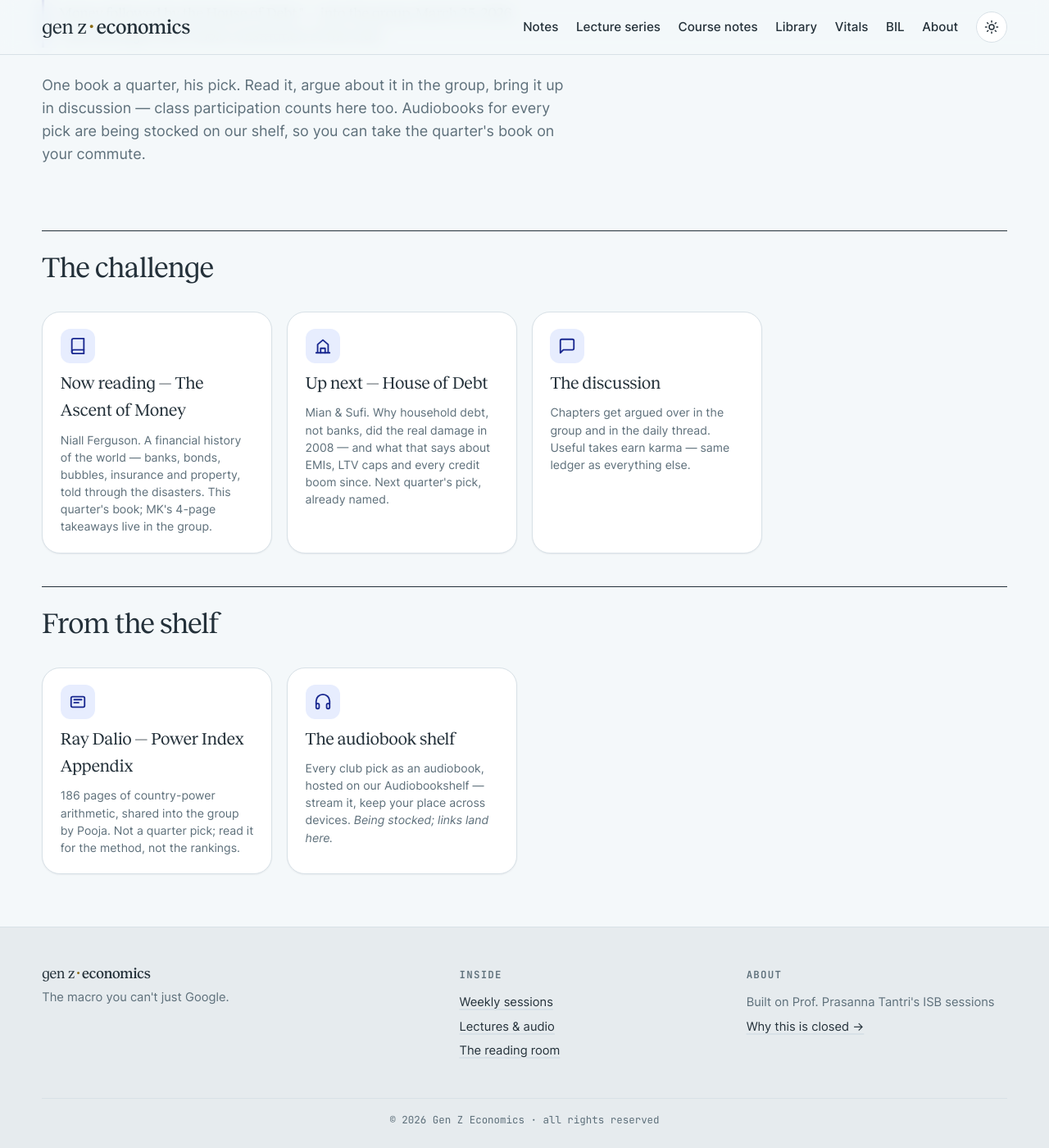
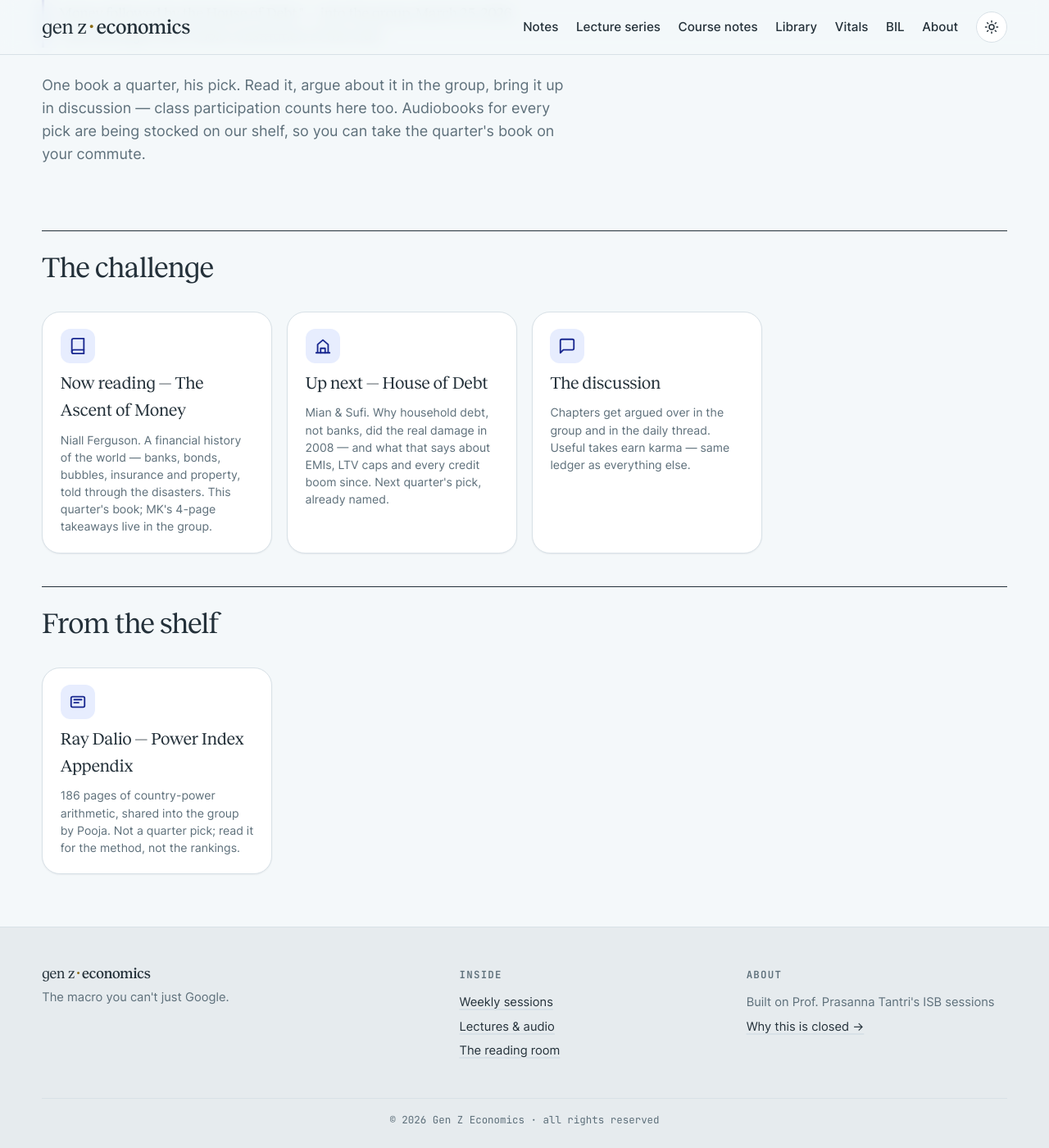
Before and after one commit to harsharya7021/genz-economics.com, a Jekyll site: the page built from book-club.html, in a window 1280 px wide and 1400 px high, scrolled down 317 px. Shown: the whole window at 82% size. Built offline with Jekyll 4.4.1, drawn with Linux system fonts in a browser that asks for light colours.

Commit message:
Hero polish (bubble no longer covers face, fact box matches collage height), stock-chart progress in walkthrough, de-corny reading-room h1, drop audiobookshelf placeholder

```diff
--- a/assets/css/main.css
+++ b/assets/css/main.css
@@ -1455,8 +1455,9 @@ dfn.lookup:hover { background: var(--highlight); }
 /* ── The lecture-hall hero (duo) ──────────────────────────────
    Left: headline + lede + kinetic collage. Right: the professor
    line-art card that flips to the lecture hall. */
-.duo-grid { display: grid; grid-template-columns: 1.12fr .88fr; gap: 3.2rem; align-items: start; }
-.duo-right { padding-top: 1.2rem; }
+.duo-grid { display: grid; grid-template-columns: 1.12fr .88fr; gap: 3.2rem; align-items: stretch; }
+.duo-right { padding-top: 1.2rem; display: flex; flex-direction: column; }
+.duo-right .prof-stage { flex: 0 0 auto; }
 
 /* the collage — generated brand art over the kinetic marquee */
 .mast-art { display: block; margin: .4rem 0 1.4rem; max-width: 560px; }
@@ -1520,7 +1521,7 @@ dfn.lookup:hover { background: var(--highlight); }
 .pf-back { transform: rotateY(180deg); }
 .pf-art {
   position: absolute; inset: 0; width: 100%; height: 100%;
-  object-fit: cover; object-position: center bottom; z-index: 0;
+  object-fit: cover; object-position: center top; z-index: 0;
 }
 .pf-art-hall { object-position: center 65%; }
 .hall-karma { z-index: 1; }
@@ -1554,7 +1555,12 @@ dfn.lookup:hover { background: var(--highlight); }
   @keyframes karmaPop { from { transform: scale(0); } to { transform: scale(1); } }
 }
 .hall-caption { position: relative; z-index: 1; font: 400 .88rem/1.5 var(--body); color: var(--ink-soft); margin: 0; max-width: 32ch; }
-.mast-fact { display: flex; flex-direction: column; gap: .15rem; margin: 1rem 0 0; font: 600 .92rem var(--sans); color: var(--ink); }
+.mast-fact {
+  flex: 1; display: flex; flex-direction: column; justify-content: center; gap: .35rem;
+  margin: 1rem 0 0; font: 600 .92rem var(--sans); color: var(--ink);
+  background: var(--surface-2); border: 1px solid var(--rule); border-radius: 16px;
+  padding: 1.1rem 1.3rem;
+}
 .mf-label { font: 600 .64rem var(--mono); letter-spacing: .12em; text-transform: uppercase; color: var(--ink-soft); }
 @media (max-width: 980px){
   .duo-grid { grid-template-columns: 1fr; gap: 2.2rem; }
@@ -1602,7 +1608,11 @@ dfn.lookup:hover { background: var(--highlight); }
   color: #F4F8FA;
   position: relative;
 }
-.stack-pin { position: relative; min-height: 100svh; padding: 4.5rem 0 4rem; display: flex; flex-direction: column; }
+/* ambient stilled candlestick chart, low opacity — decorative fill only */
+.stage-candles { position: absolute; inset: 0; width: 100%; height: 100%; opacity: .07; pointer-events: none; z-index: 0; }
+.stage-candles .sc-candle line { stroke: #F4F8FA; stroke-width: 2; }
+.stage-candles .sc-candle rect { fill: var(--isb-green); }
+.stack-pin { position: relative; z-index: 1; min-height: 100svh; padding: 4.5rem 0 4rem; display: flex; flex-direction: column; }
 .stage-head { display: grid; grid-template-columns: 190px 1fr; gap: 2.5rem; align-items: start; }
 .stage-label { font: 600 .78rem var(--mono); letter-spacing: .12em; text-transform: uppercase; color: var(--isb-green); margin: .35rem 0 0; }
 .stage-lead { font: 500 clamp(1.3rem, 2.3vw, 1.95rem)/1.18 var(--serif); letter-spacing: -.01em; color: #F4F8FA; margin: 0; max-width: 44ch; }
@@ -1637,11 +1647,14 @@ dfn.lookup:hover { background: var(--highlight); }
 .stack-belt .stack-card:nth-child(5) { top: 122px; }
 .stack-belt .stack-card:nth-child(6) { top: 132px; }
 
-/* Stage foot — counter + progress hairline (shown only when JS drives) */
+/* Stage foot — a small stock-chart sparkline stands in for a plain
+   progress bar; it draws itself in (stroke reveal) as you scroll through
+   the five cards, with a lit dot riding its up/down/up path. Shown only
+   when JS drives (desktop, motion allowed). */
 .stage-foot { display: none; }
-.stack-count { font: 600 .78rem var(--mono); letter-spacing: .14em; color: var(--isb-green); font-variant-numeric: tabular-nums; }
-.stack-progress { width: 180px; height: 2px; background: rgba(244,248,250,.16); border-radius: 2px; overflow: hidden; display: block; }
-.stack-progress i { display: block; height: 100%; background: var(--isb-green); transform: scaleX(0); transform-origin: left; }
+.stack-spark { width: 200px; height: 34px; overflow: visible; }
+.ssp-line { fill: none; stroke: var(--isb-green); stroke-width: 2; stroke-linecap: round; stroke-linejoin: round; opacity: .55; stroke-dasharray: 1; stroke-dashoffset: 1; }
+.ssp-dot { fill: var(--isb-green); filter: drop-shadow(0 0 5px rgba(180,255,150,.65)); }
 
 /* Desktop, once home-stack.js takes over */
 .stack-ready .stack-pin { overflow: hidden; }
--- a/book-club.html
+++ b/book-club.html
@@ -42,11 +42,6 @@ permalink: /book-club/
         <h3>Ray Dalio — Power Index Appendix</h3>
         <p>186 pages of country-power arithmetic, shared into the group by Pooja. Not a quarter pick; read it for the method, not the rankings.</p>
       </span>
-      <span class="learn-card" style="cursor:default">
-        <span class="lc-ico"><svg width="22" height="22" viewBox="0 0 24 24" fill="none" stroke="currentColor" stroke-width="2" stroke-linecap="round" stroke-linejoin="round"><path d="M12 2a9 9 0 0 0-9 9v4M21 15v-4a9 9 0 0 0-9-9"/><rect x="3" y="14" width="4" height="7" rx="2"/><rect x="17" y="14" width="4" height="7" rx="2"/></svg></span>
-        <h3>The audiobook shelf</h3>
-        <p>Every club pick as an audiobook, hosted on our Audiobookshelf — stream it, keep your place across devices. <em>Being stocked; links land here.</em></p>
-      </span>
     </div>
 
   </div>
--- a/reading-room.html
+++ b/reading-room.html
@@ -7,7 +7,7 @@ permalink: /reading-room/
 <section class="hero" style="padding-bottom:1rem">
   <div class="container">
     <p class="eyebrow">The library</p>
-    <h1 class="display">The <em>reading list</em>, as a newsfeed.</h1>
+    <h1 class="display">The <em>reading list</em>, updated as he reads.</h1>
     <p class="reading-intro">
       Columns, circulars, papers — each filed with his verdict attached, verbatim, so you know how to read it before you open it. Sometimes that verdict is “please read this <em>super boring</em> circular carefully.” Read it carefully.
     </p>
```
Also changed, not shown: _layouts/home.html (+38 -2 lines), assets/js/home-stack.js (+8 -6 lines).
